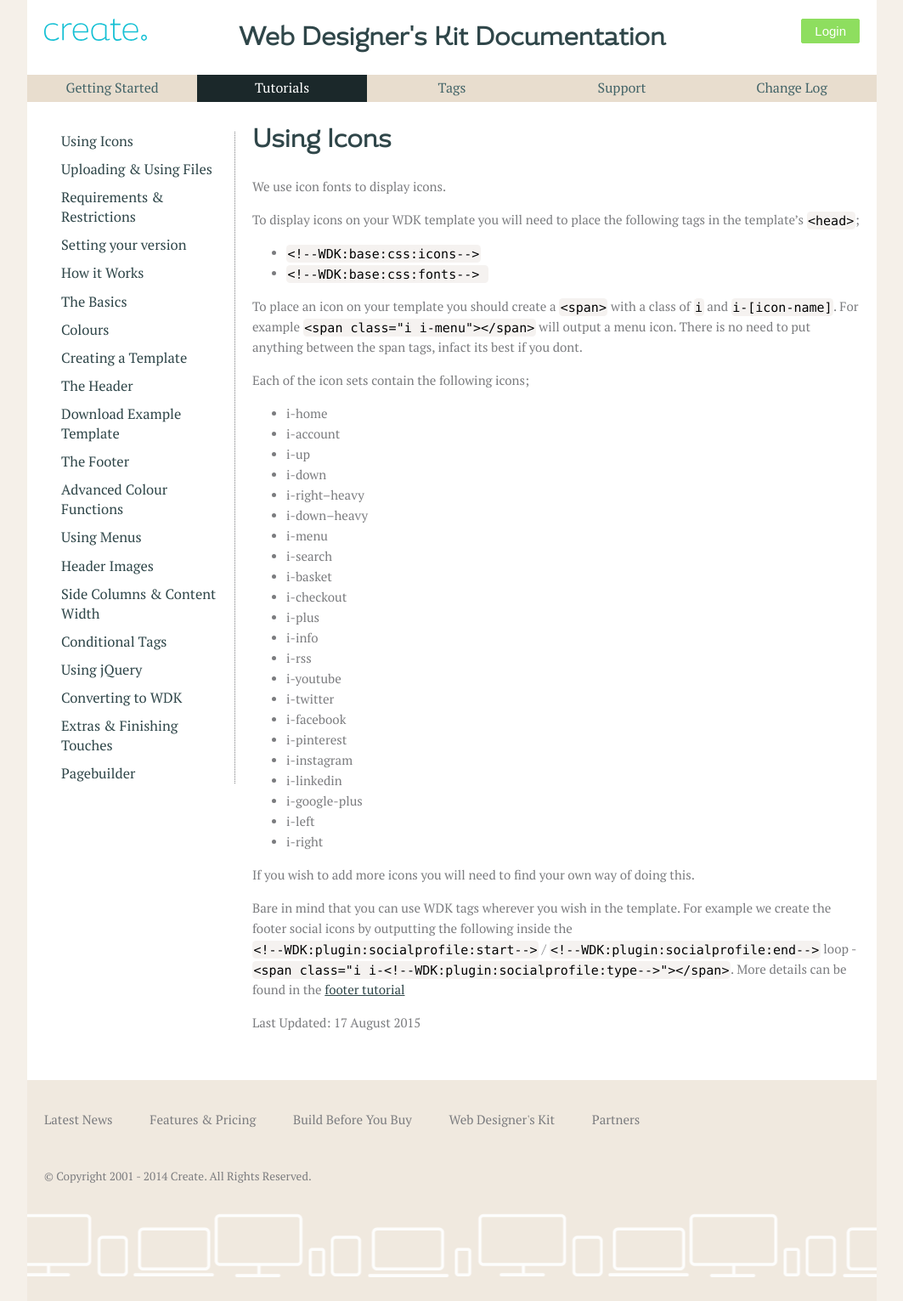
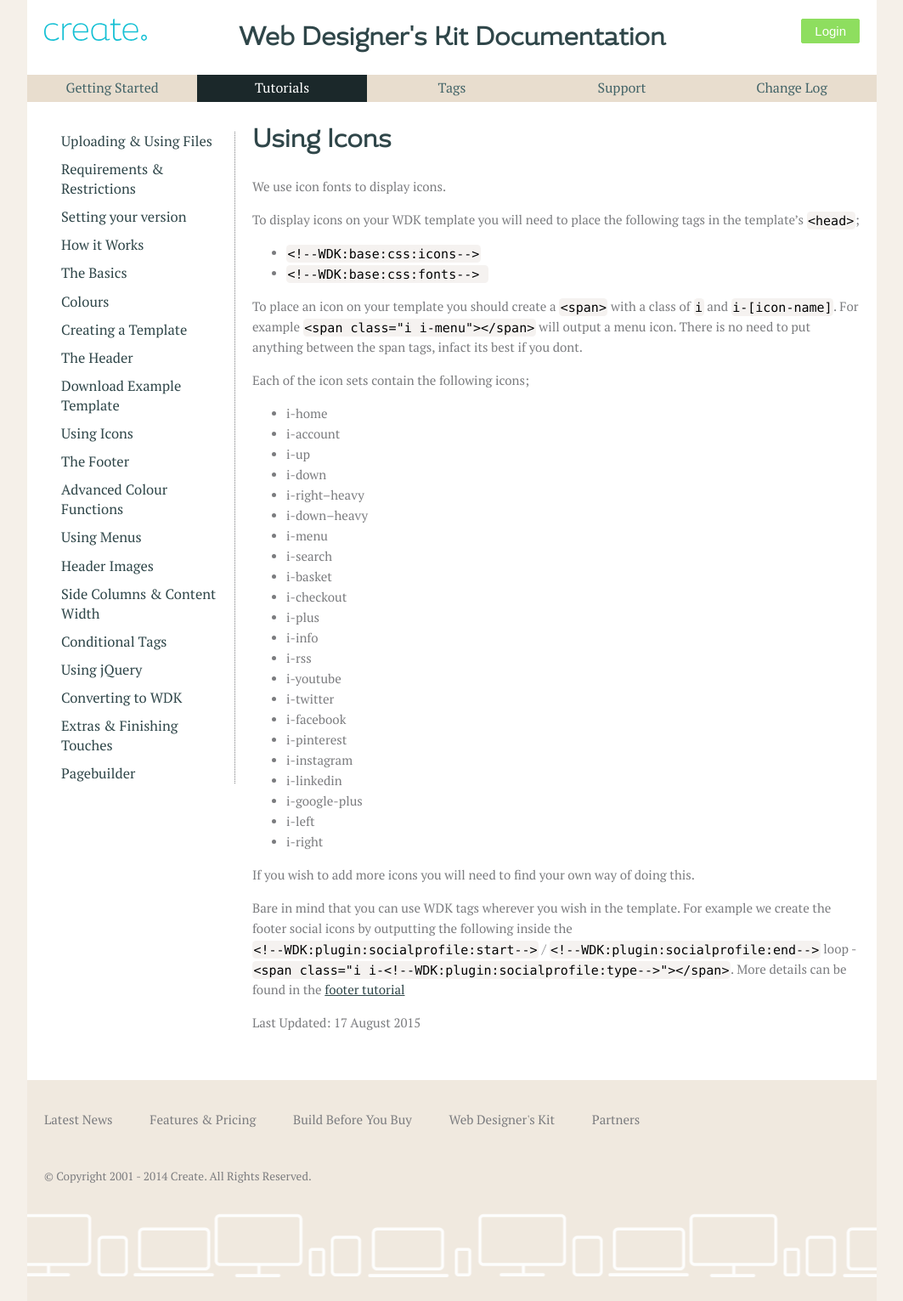
Before and after one commit to createdotnet/wdk, a Jekyll site: the page built from _tutorials/icons.md, in a window 1280 px wide. Shown: the whole page at 85% size, without its empty margins (108-1171 px from the left). Built offline with Jekyll 4.4.1, drawn with Linux system fonts in a browser that asks for light colours; part of the change alters nothing that is shown.

```diff
--- a/_tutorials/icons.md
+++ b/_tutorials/icons.md
@@ -1,6 +1,7 @@
 ---
 layout: side-nav
 title: Using Icons
+nav-position: 4
 last-updated: 17-08-2015
 ---
 
```
